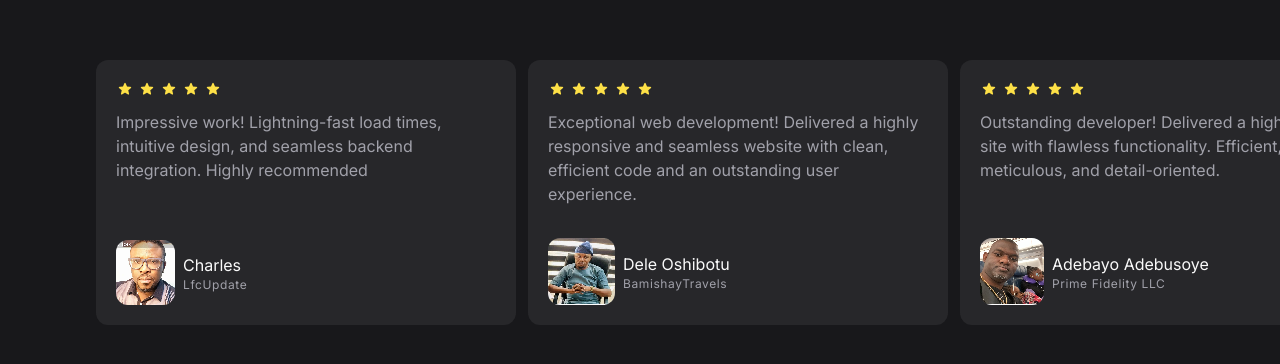
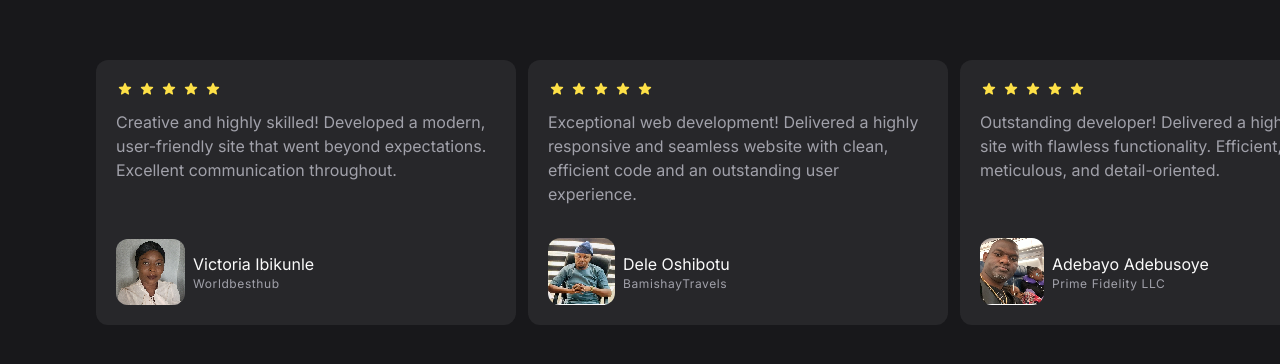
Before and after one commit to otingbemiga/otingbemigaportfolio, a React (Vite) app: page / in a window 1280 px wide. Shown: the part 3079-3443 px from the top of the page. Built offline with nearby package versions, Linux system fonts and the light colour scheme.

Commit message:
update code

```diff
--- a/src/components/Review.jsx
+++ b/src/components/Review.jsx
@@ -27,10 +27,10 @@ import ReviewCard from "./ReviewCard";
 const reviews = [
     {
 
-      content: 'Impressive work! Lightning-fast load times, intuitive design, and seamless backend integration. Highly recommended',
-      name: 'Charles',
-      imgSrc: '/img/people-1.png',
-      company: 'LfcUpdate'
+      content: 'Creative and highly skilled! Developed a modern, user-friendly site that went beyond expectations. Excellent communication throughout.',
+      name: 'Victoria Ibikunle',
+      imgSrc: '/img/people-4.png',
+      company: 'Worldbesthub'
     },
     {
       content: 'Exceptional web development! Delivered a highly responsive and seamless website with clean, efficient code and an outstanding user experience.',
@@ -45,14 +45,15 @@ const reviews = [
       company: 'Prime Fidelity LLC'
     },
     {
-      content: 'Creative and highly skilled! Developed a modern, user-friendly site that went beyond expectations. Excellent communication throughout.',
-      name: '  Victoria Ibikunle',
-      imgSrc: '/img/people-4.png',
-      company: ' Worldbesthub'
+
+      content: 'Impressive work! Lightning-fast load times, intuitive design, and seamless backend integration. Highly recommended',
+      name: 'Dr. Charles',
+      imgSrc: '/img/people-1.png',
+      company: 'LfcUpdate'
     },
     {
       content: 'Professional and timely delivery! Created a polished design with a seamless user experience. A top-tier developer.',
-      name: 'Onimisi',
+      name: 'Pst. Onimisi',
       imgSrc: '/img/people-5.png',
       company: 'Onimisi Bakery'
     },
```
